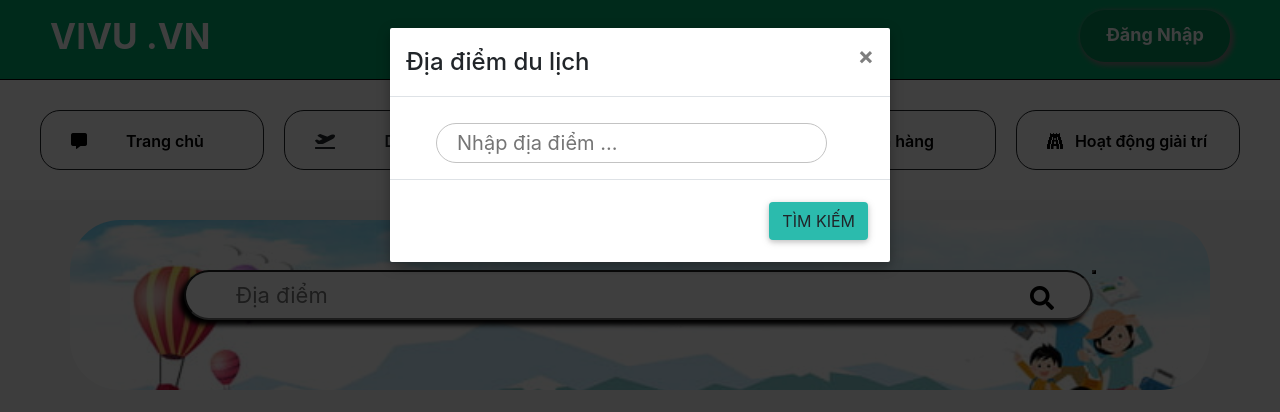
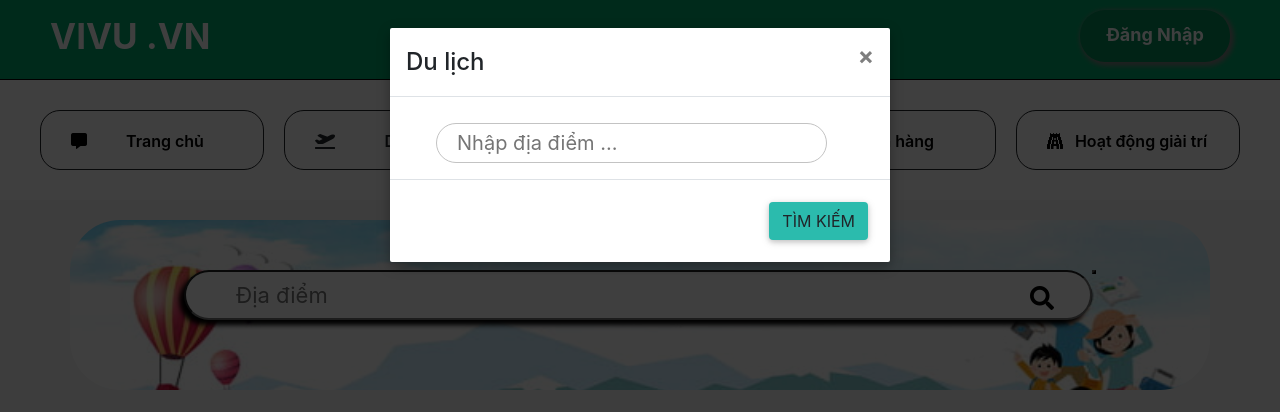
Before and after one commit to caominhbinh282/ViVu-Travels, a PHP site: page / in a window 1280 px wide, after a click on "Du lịch". Shown: the top 412 px of the page. Run offline with PHP 8.4, Linux system fonts and the light colour scheme; some libraries are stand-ins or nearby versions; some web fonts are replaced.

Commit message:
Update header.php

```diff
--- a/header.php
+++ b/header.php
@@ -194,7 +194,7 @@ session_start();
           <!-- Modal content-->
           <div class="modal-content">
             <div class="modal-header">
-              <h4 class="modal-title ">Địa điểm du lịch</h4>
+              <h4 class="modal-title ">Du lịch</h4>
               <button type="button" class="close" data-dismiss="modal">&times;</button>
             </div>
             <div class="modal-body">
@@ -269,7 +269,7 @@ session_start();
           <!-- Modal content-->
           <div class="modal-content">
             <div class="modal-header">
-              <h4 class="modal-title">Nhà hàng ABC</h4>
+              <h4 class="modal-title">Nhà hàng</h4>
               <button type="button" class="close" data-dismiss="modal">&times;</button>
 
             </div>
```
